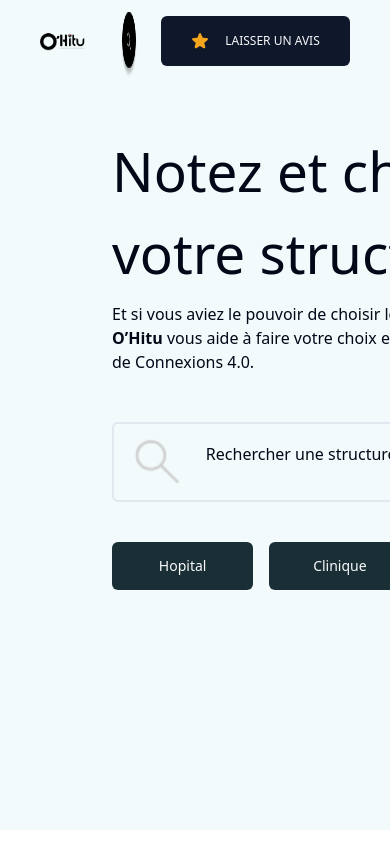
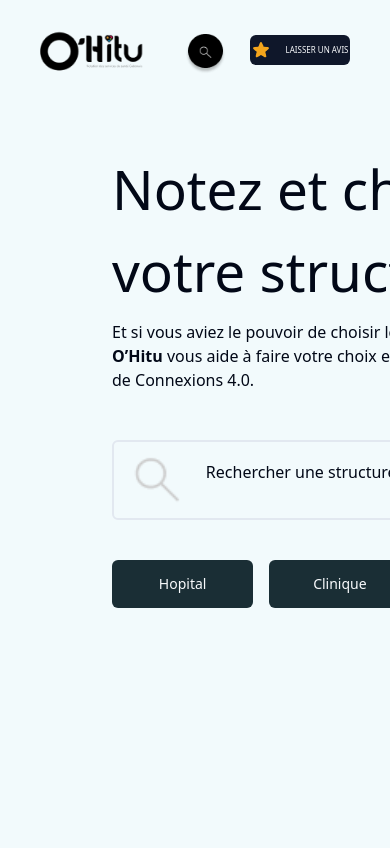
Before and after one commit to JojoELITE/O-Hitu-vite-project, a React (Vite) app: page / in a window 390 px wide. Shown: the top 848 px of the page. Built offline with nearby package versions, Linux system fonts and the light colour scheme.

Commit message:
fin de la version mobile , debut desktop

```diff
--- a/src/pages/Home.jsx
+++ b/src/pages/Home.jsx
@@ -12,14 +12,14 @@ function Home() {
 
             <div className="items-center ">
 
-                <img className="sm:py-10" src="assets/Group_9__5_-removebg-preview 1.png" alt="logo"/>
+                <img className="sm:h-14 sm:py-10" src="assets/Group_9__5_-removebg-preview 1.png" alt="logo"/>
 
             </div>
 
 
             <div className="ml-6 lg:ml-8">
                 <Button className="text-[16px] gap-4 flex" variant="online">
-                    <img className="h-[66px] mt-2" src="assets/Search.png" alt="logo"/>
+                    <img className="h-[40px] lg:h-[66px] mt-2" src="assets/Search.png" alt="logo"/>
 
                     <div>
                         <span className="mb-4 hidden lg:block">Rechercher une structure sanitaire</span>
@@ -29,9 +29,9 @@ function Home() {
 
 
             <div className="ml-0 lg:ml-[900px]">
-                <Button className="gap-4 w-[189px] h-[50px]" variant="">
-                    <img src="assets/ph_star-fill.png" alt="logo"/>
-                    <span className="text-[12px]"> LAISSER UN AVIS</span>
+                <Button className="gap-4 w-[100px] lg:w-[189px] h-[30px] lg:h-[50px]" variant="">
+                    <img className="sm:h-18" src="assets/ph_star-fill.png" alt="logo"/>
+                    <span className="text-[8px] lg:text-[12px]"> LAISSER UN AVIS</span>
                 </Button>
             </div>
 
```
